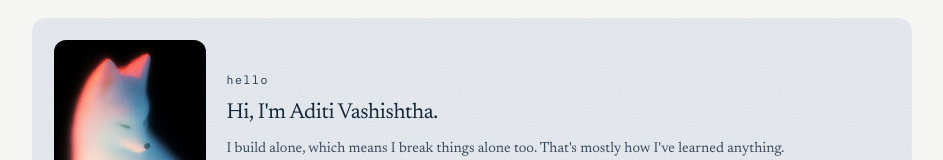
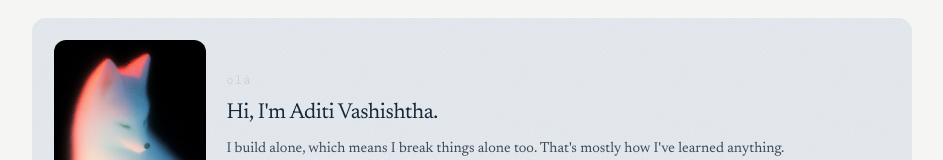
Before and after one commit to AditiV05/aditivashishtha.com, a Next.js app: page / in a window 1280 px wide. Shown: the part 765-925 px from the top of the page, without its empty margins (168-1111 px from the left). Built offline with nearby package versions, Linux system fonts and the light colour scheme.

Commit message:
Added UI/UX features

```diff
--- a/app/globals.css
+++ b/app/globals.css
@@ -54,6 +54,14 @@
 }
 
 @layer components {
+  .hello-word {
+    display: inline-block;
+    min-width: 9rem;
+    height: 1.4em;
+    line-height: 1.4;
+    transition: opacity 500ms cubic-bezier(0.4, 0, 0.2, 1);
+  }
+
   .band {
     background: var(--color-ink);
     color: var(--color-paper);
--- a/app/page.tsx
+++ b/app/page.tsx
@@ -2,6 +2,7 @@ import { Row, SectionHead, Link } from "@/components/Layout";
 import { projects, experience, toolkit, about } from "@/content/site";
 import { ProjectCard } from "@/components/ProjectCard";
 import { HeroReveal } from "@/components/HeroReveal";
+import { HelloCycle } from "@/components/HelloCycle";
 import Image from "next/image";
 
 export default function Home() {
@@ -72,7 +73,9 @@ export default function Home() {
                 />
               </div>
               <div>
-                <p className="eyebrow">{about.hello.eyebrow}</p>
+                <p className="eyebrow">
+                  <HelloCycle />
+                </p>
                 <p className="display text-[1.35rem] mt-3 hello-name">
                   {about.hello.name}
                 </p>
--- /dev/null
+++ b/components/HelloCycle.tsx
@@ -0,0 +1,67 @@
+"use client";
+
+import { useEffect, useRef, useState } from "react";
+
+const GREETINGS = [
+  "hello",
+  "नमस्ते",
+  "안녕하세요",
+  "olá",
+  "hola",
+  "bonjour",
+  "ciao",
+  "hello",
+];
+
+const FADE = 500;
+const HOLD = 1500;
+
+export function HelloCycle() {
+  const ref = useRef<HTMLSpanElement>(null);
+  const [word, setWord] = useState(GREETINGS[0]);
+
+  useEffect(() => {
+    const node = ref.current;
+    if (!node) return;
+    if (window.matchMedia("(prefers-reduced-motion: reduce)").matches) return;
+
+    let timer: ReturnType<typeof setTimeout>;
+
+    const observer = new IntersectionObserver(
+      ([entry]) => {
+        if (!entry.isIntersecting) return;
+        observer.disconnect();
+
+        let i = 1;
+        const step = () => {
+          node.style.opacity = "0";
+          timer = setTimeout(() => {
+            setWord(GREETINGS[i]);
+            node.style.opacity = "1";
+            i += 1;
+            if (i < GREETINGS.length) timer = setTimeout(step, HOLD);
+          }, FADE);
+        };
+
+        timer = setTimeout(step, 700);
+      },
+      { threshold: 0.6 },
+    );
+
+    observer.observe(node);
+
+    return () => {
+      observer.disconnect();
+      clearTimeout(timer);
+    };
+  }, []);
+
+  return (
+    <>
+      <span className="sr-only">hello</span>
+      <span ref={ref} aria-hidden="true" className="hello-word">
+        {word}
+      </span>
+    </>
+  );
+}
```
